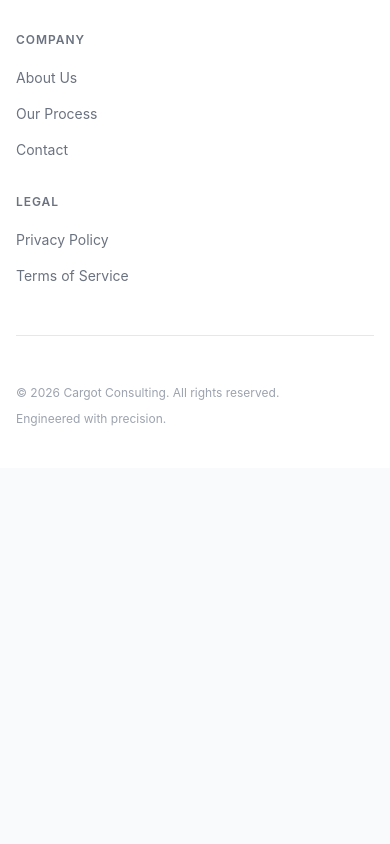
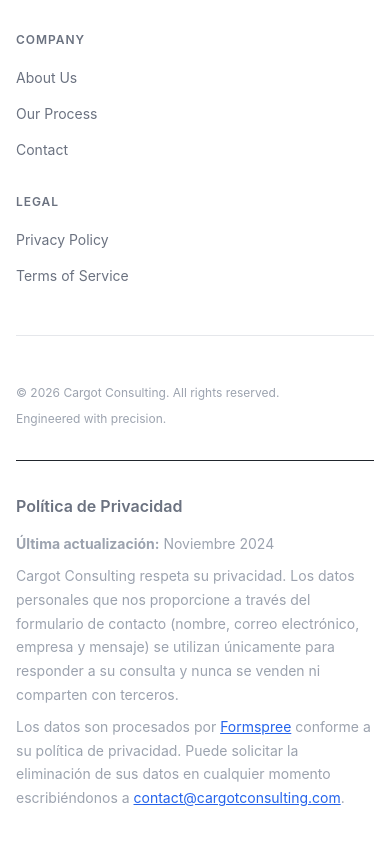
Before and after one commit to Poisad3/cargot-consulting, a plain HTML site: page index.html in a window 390 px wide. Shown: the part 8980-9824 px from the top of the page. Before the commit the page ends 9448 px from the top, so only its background shows below. Drawn offline with nearby package versions, Linux system fonts and the light colour scheme.

Commit message:
further improve site quality score toward 90+
- SEO: add keyword 'tecnológica' and CTA to meta description
- Security: harden CSP with object-src 'none' and base-uri 'self'
- Security: pin Lucide to v1.80.0 with SRI integrity hash
- Social: add og:image:width and og:image:height (1024x1024)
- Privacy: add real privacy policy section with id anchor
- Privacy: point footer privacy link to #privacy-policy anchor
- Accessibility: add inert attribute to mobile menu (HTML initial state)
- Accessibility: toggle inert in JS alongside aria-hidden
- CSS: add privacy policy section styles

Co-authored-by: Copilot <223556219+Copilot@users.noreply.github.com>

```diff
--- a/css/styles.css
+++ b/css/styles.css
@@ -1617,3 +1617,27 @@ button {
   background-color: var(--color-border-soft) !important;
   color: var(--color-text);
 }
+
+
+/* ── Privacy Policy section ─────────────────────────────────── */
+.privacy-policy {
+  margin-top: 2rem;
+  padding-top: 2rem;
+  border-top: 1px solid var(--color-dark-border, #21262D);
+  color: var(--color-text-4, #9CA3AF);
+  font-size: var(--text-sm, 0.875rem);
+  line-height: 1.7;
+}
+.privacy-policy h2 {
+  font-size: var(--text-base, 1rem);
+  font-weight: 600;
+  color: var(--color-text-3, #6B7280);
+  margin-bottom: 0.75rem;
+}
+.privacy-policy p {
+  margin-bottom: 0.5rem;
+}
+.privacy-policy a {
+  color: var(--color-blue, #2563EB);
+  text-decoration: underline;
+}
--- a/index.html
+++ b/index.html
@@ -6,16 +6,18 @@
 
   <!-- SEO -->
   <title>Consultoría Tecnológica | Cargot Consulting</title>
-  <meta name="description" content="Cargot Consulting — Consultoría en tecnología, ciberseguridad y transformación digital para empresas en EE.UU. y Latinoamérica. Contáctenos hoy." />
+  <meta name="description" content="Consultoría tecnológica, ciberseguridad y transformación digital para empresas en EE.UU. y Latinoamérica. Contáctenos hoy y empiece su proyecto." />
   <meta name="keywords" content="consultoría tecnológica, ciberseguridad, transformación digital, IT consulting, enterprise technology" />
   <link rel="canonical" href="https://poisad3.github.io/cargot-consulting/" />
 
   <!-- Open Graph -->
   <meta property="og:title" content="Consultoría Tecnológica | Cargot Consulting" />
-  <meta property="og:description" content="Consultoría en tecnología, ciberseguridad y transformación digital para empresas en EE.UU. y Latinoamérica. Contáctenos hoy." />
+  <meta property="og:description" content="Consultoría tecnológica, ciberseguridad y transformación digital para empresas en EE.UU. y Latinoamérica. Contáctenos hoy." />
   <meta property="og:type" content="website" />
   <meta property="og:url" content="https://poisad3.github.io/cargot-consulting/" />
   <meta property="og:image" content="https://poisad3.github.io/cargot-consulting/assets/logo/Cargot-final.png" />
+  <meta property="og:image:width" content="1024" />
+  <meta property="og:image:height" content="1024" />
   <meta property="og:image:alt" content="Cargot Consulting logo" />
   <meta property="og:locale" content="es_419" />
 
@@ -29,7 +31,7 @@
   <meta name="theme-color" content="#0f172a" />
 
   <!-- Content Security Policy -->
-  <meta http-equiv="Content-Security-Policy" content="default-src 'self'; script-src 'self' https://unpkg.com; style-src 'self' https://fonts.googleapis.com; font-src https://fonts.gstatic.com; img-src 'self' data:; connect-src https://formspree.io;" />
+  <meta http-equiv="Content-Security-Policy" content="default-src 'self'; script-src 'self' https://unpkg.com; style-src 'self' https://fonts.googleapis.com; font-src https://fonts.gstatic.com; img-src 'self' data:; connect-src https://formspree.io; object-src 'none'; base-uri 'self';" />
 
   <link rel="icon" type="image/png" href="assets/logo/CargoC.png">
 
@@ -39,7 +41,7 @@
   <link href="https://fonts.googleapis.com/css2?family=Geist:wght@300;400;500;600;700&display=swap" rel="stylesheet" />
 
   <!-- Lucide Icons (deferred to avoid render-blocking) -->
-  <script src="https://unpkg.com/lucide@latest/dist/umd/lucide.min.js" defer></script>
+  <script src="https://unpkg.com/lucide@1.80.0/dist/umd/lucide.min.js" defer integrity="sha384-PWeb06LtUjy5pK5WEodXNFixE606laLtZrb1yqqDk2/DM5/P0dAQNQpvAwki8znP" crossorigin="anonymous"></script>
 
   <!-- Stylesheet -->
   <link rel="stylesheet" href="css/styles.css" />
@@ -121,7 +123,7 @@
     </nav>
 
     <!-- Mobile Menu -->
-    <div class="mobile-menu" id="mobile-menu" role="dialog" aria-label="Mobile navigation" aria-modal="true" aria-hidden="true">
+    <div class="mobile-menu" id="mobile-menu" role="dialog" aria-label="Mobile navigation" aria-modal="true" aria-hidden="true" inert>
       <ul class="mobile-nav-links" role="list">
         <li><a href="#services" class="mobile-nav-link" data-i18n="nav.services">Servicios</a></li>
         <li><a href="#about"    class="mobile-nav-link" data-i18n="nav.about">Nosotros</a></li>
@@ -648,7 +650,7 @@
         <nav class="footer-nav" aria-label="Legal navigation">
           <h4 class="footer-nav-title" data-i18n="footer.nav.legal">Legal</h4>
           <ul role="list">
-            <li><a href="#" data-i18n="footer.nav.privacy">Política de Privacidad</a></li>
+            <li><a href="#privacy-policy" data-i18n="footer.nav.privacy">Política de Privacidad</a></li>
             <li><a href="#" data-i18n="footer.nav.terms">Términos de Servicio</a></li>
           </ul>
         </nav>
@@ -661,6 +663,14 @@
         </p>
         <p class="footer-built" data-i18n="footer.built">Diseñado con precisión.</p>
       </div>
+
+      <!-- Privacy Policy -->
+      <section id="privacy-policy" class="privacy-policy" aria-labelledby="privacy-heading">
+        <h2 id="privacy-heading">Política de Privacidad</h2>
+        <p><strong>Última actualización:</strong> <time datetime="2024-11-01">Noviembre 2024</time></p>
+        <p>Cargot Consulting respeta su privacidad. Los datos personales que nos proporcione a través del formulario de contacto (nombre, correo electrónico, empresa y mensaje) se utilizan únicamente para responder a su consulta y nunca se venden ni comparten con terceros.</p>
+        <p>Los datos son procesados por <a href="https://formspree.io/legal/privacy-policy" rel="noopener noreferrer" target="_blank">Formspree</a> conforme a su política de privacidad. Puede solicitar la eliminación de sus datos en cualquier momento escribiéndonos a <a href="mailto:contact@cargotconsulting.com">contact@cargotconsulting.com</a>.</p>
+      </section>
     </div>
   </footer>
 
--- a/js/main.js
+++ b/js/main.js
@@ -463,6 +463,7 @@ function initMobileMenu() {
     menu.classList.add('is-open');
     toggle.setAttribute('aria-expanded', 'true');
     menu.setAttribute('aria-hidden', 'false');
+    menu.removeAttribute('inert');
     setIcon('x');
     document.addEventListener('click', handleOutsideClick);
   }
@@ -472,6 +473,7 @@ function initMobileMenu() {
     menu.classList.remove('is-open');
     toggle.setAttribute('aria-expanded', 'false');
     menu.setAttribute('aria-hidden', 'true');
+    menu.setAttribute('inert', '');
     setIcon('menu');
     document.removeEventListener('click', handleOutsideClick);
   }
```
